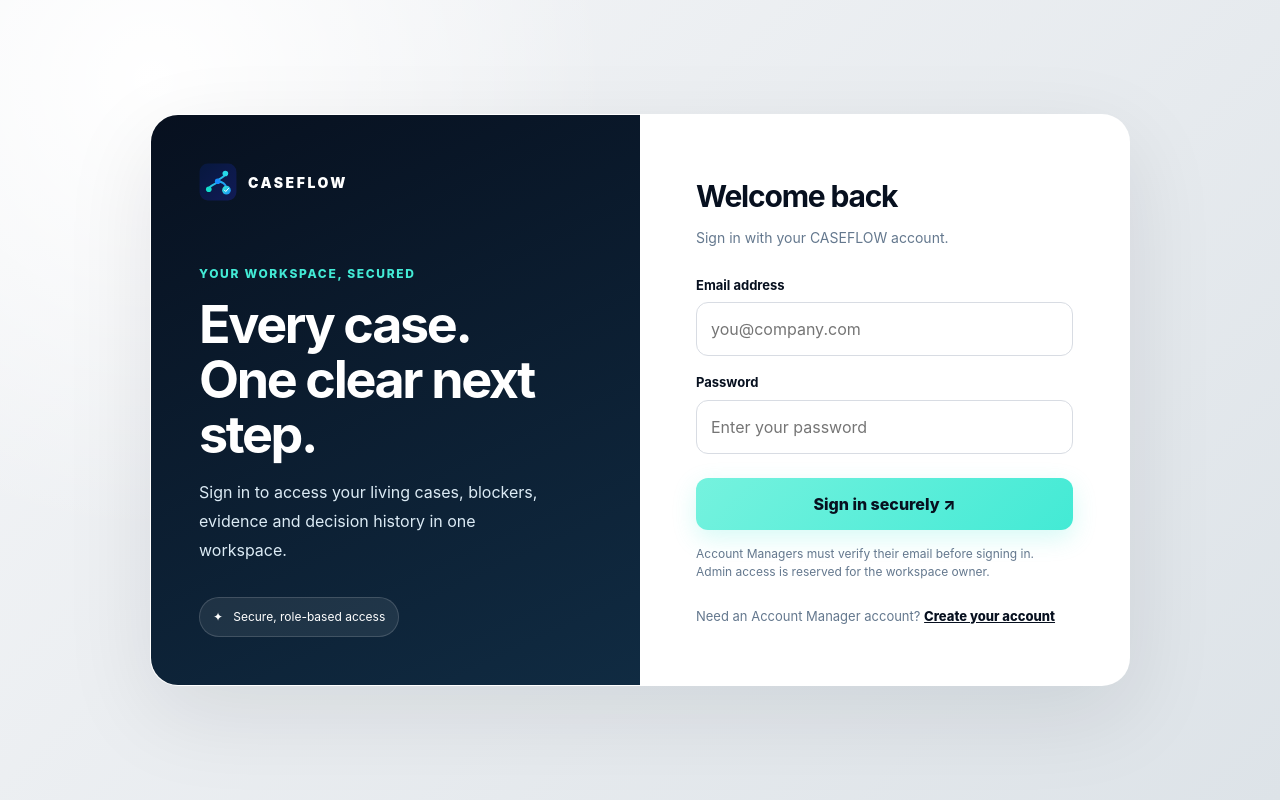
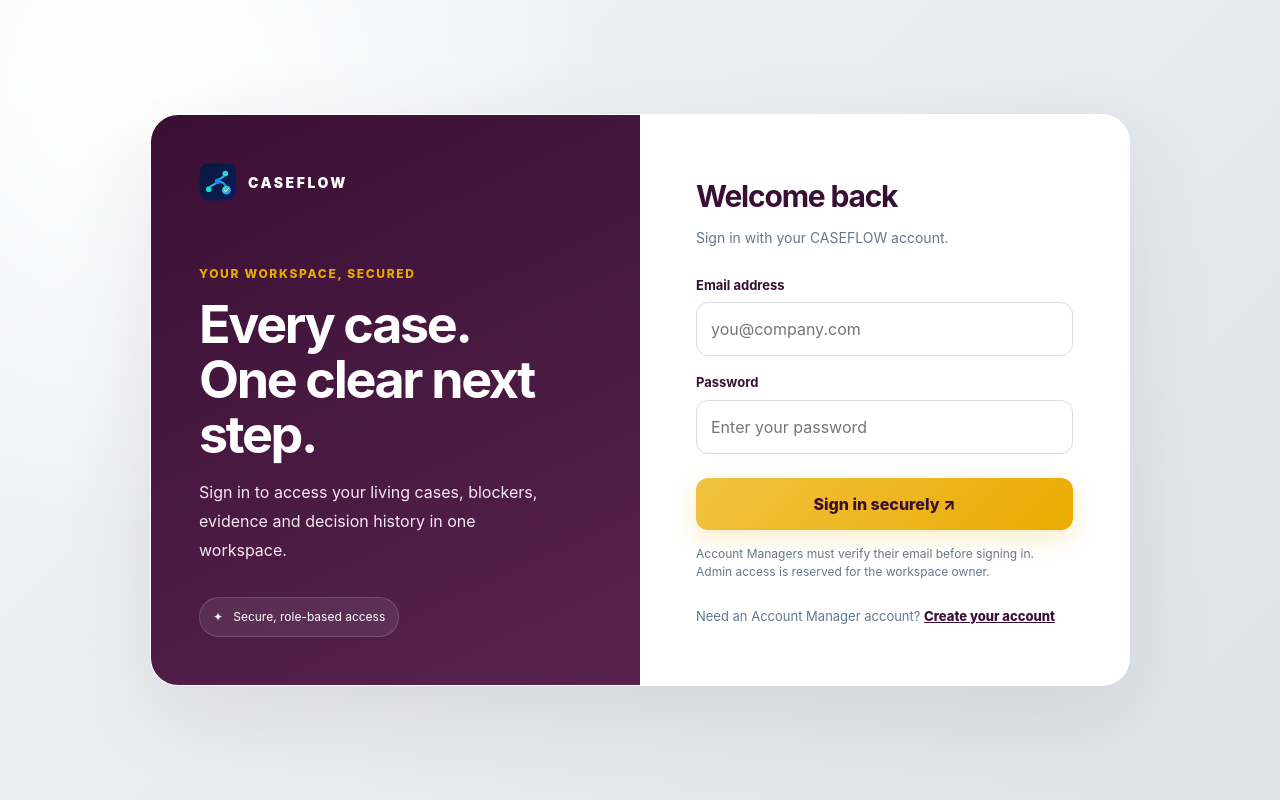
Before and after one commit to Sraveena1992/CASEFLOW, a website: page bundle/login.html in a window 1280 px wide. Drawn offline with Linux system fonts and the light colour scheme.

Commit message:
Restore original plum and gold auth-page theme

```diff
--- a/bundle/login.html
+++ b/bundle/login.html
@@ -2,17 +2,17 @@
 <html lang="en">
 <head>
 <meta charset="utf-8"><meta name="viewport" content="width=device-width,initial-scale=1">
-<meta name="theme-color" content="#07101f"><title>Sign in · CASEFLOW</title>
+<meta name="theme-color" content="#3A0F34"><title>Sign in · CASEFLOW</title>
 <style>
-:root{color-scheme:light;--ink:#07101f;--gold:#43ead5;--ice:#DDE3E8;--muted:#64788e}
+:root{color-scheme:light;--ink:#3A0F34;--gold:#EAAA00;--ice:#DDE3E8;--muted:#64788e}
 *{box-sizing:border-box}body{margin:0;min-height:100vh;font:16px/1.5 Inter,ui-sans-serif,system-ui,-apple-system,sans-serif;color:var(--ink);background:radial-gradient(circle at 12% 10%,#fff 0,transparent 34%),linear-gradient(135deg,#f5f6f8,#DDE3E8);display:grid;place-items:center;padding:24px}
-.shell{width:min(100%,980px);display:grid;grid-template-columns:1fr 1fr;background:#fff;border:1px solid #ffffffb8;border-radius:28px;overflow:hidden;box-shadow:0 28px 90px #07101f18}
-aside{padding:clamp(28px,5vw,48px);background:linear-gradient(155deg,#07101f,#102b42);color:white;display:flex;flex-direction:column;justify-content:space-between;min-height:570px}
-.logo{display:flex;align-items:center;gap:11px;font-size:14px;font-weight:900;letter-spacing:.18em}.logo img{width:38px;height:38px;object-fit:contain}.eyebrow{color:#43ead5;font-size:12px;font-weight:800;letter-spacing:.14em;text-transform:uppercase;margin-top:64px}
-h1{font-size:clamp(34px,4.4vw,52px);line-height:1.06;letter-spacing:-.045em;margin:14px 0}aside p{color:#dcebf5;max-width:340px;line-height:1.8}.pill{display:inline-flex;align-items:center;gap:8px;background:#ffffff14;border:1px solid #ffffff26;border-radius:999px;padding:10px 13px;font-size:12px;width:max-content}
+.shell{width:min(100%,980px);display:grid;grid-template-columns:1fr 1fr;background:#fff;border:1px solid #ffffffb8;border-radius:28px;overflow:hidden;box-shadow:0 28px 90px #3A0F3418}
+aside{padding:clamp(28px,5vw,48px);background:linear-gradient(155deg,#3A0F34,#57234e);color:white;display:flex;flex-direction:column;justify-content:space-between;min-height:570px}
+.logo{display:flex;align-items:center;gap:11px;font-size:14px;font-weight:900;letter-spacing:.18em}.logo img{width:38px;height:38px;object-fit:contain}.eyebrow{color:#EAAA00;font-size:12px;font-weight:800;letter-spacing:.14em;text-transform:uppercase;margin-top:64px}
+h1{font-size:clamp(34px,4.4vw,52px);line-height:1.06;letter-spacing:-.045em;margin:14px 0}aside p{color:#f4eaf2;max-width:340px;line-height:1.8}.pill{display:inline-flex;align-items:center;gap:8px;background:#ffffff14;border:1px solid #ffffff26;border-radius:999px;padding:10px 13px;font-size:12px;width:max-content}
 main{padding:clamp(28px,5vw,56px);align-self:center}h2{font-size:30px;letter-spacing:-.04em;margin:0 0 8px}.sub{color:var(--muted);margin:0 0 28px;font-size:14px}
-label{display:block;font-size:13px;font-weight:750;margin:17px 0 7px}input{width:100%;padding:14px;border:1px solid #d8dce3;border-radius:12px;font:inherit;color:var(--ink);outline:none;background:#fff}input:focus{border-color:var(--gold);box-shadow:0 0 0 3px #43ead528}
-button{margin-top:24px;width:100%;border:0;border-radius:12px;padding:14px;background:linear-gradient(135deg,#75f2de,#43ead5);color:var(--ink);font:inherit;font-weight:850;cursor:pointer;box-shadow:0 8px 23px #43ead538;transition:transform .15s}button:hover{transform:translateY(-1px)}button:disabled{opacity:.6;cursor:wait}
+label{display:block;font-size:13px;font-weight:750;margin:17px 0 7px}input{width:100%;padding:14px;border:1px solid #d8dce3;border-radius:12px;font:inherit;color:var(--ink);outline:none;background:#fff}input:focus{border-color:var(--gold);box-shadow:0 0 0 3px #EAAA0028}
+button{margin-top:24px;width:100%;border:0;border-radius:12px;padding:14px;background:linear-gradient(135deg,#f2c342,#EAAA00);color:var(--ink);font:inherit;font-weight:850;cursor:pointer;box-shadow:0 8px 23px #EAAA0038;transition:transform .15s}button:hover{transform:translateY(-1px)}button:disabled{opacity:.6;cursor:wait}
 .message{display:none;padding:12px 14px;border-radius:12px;background:#f3f5f7;color:var(--ink);font-size:13px;margin-top:18px;overflow-wrap:anywhere}.message.show{display:block}.foot{margin-top:26px;font-size:13px;color:var(--muted)}a{color:var(--ink);font-weight:800}.hint{font-size:12px;color:var(--muted);margin-top:15px}
 @media(max-width:700px){body{padding:12px}.shell{grid-template-columns:1fr}aside{min-height:auto;padding:26px}.eyebrow{margin-top:28px}main{padding:28px}h1{font-size:36px}}
 </style>
```
